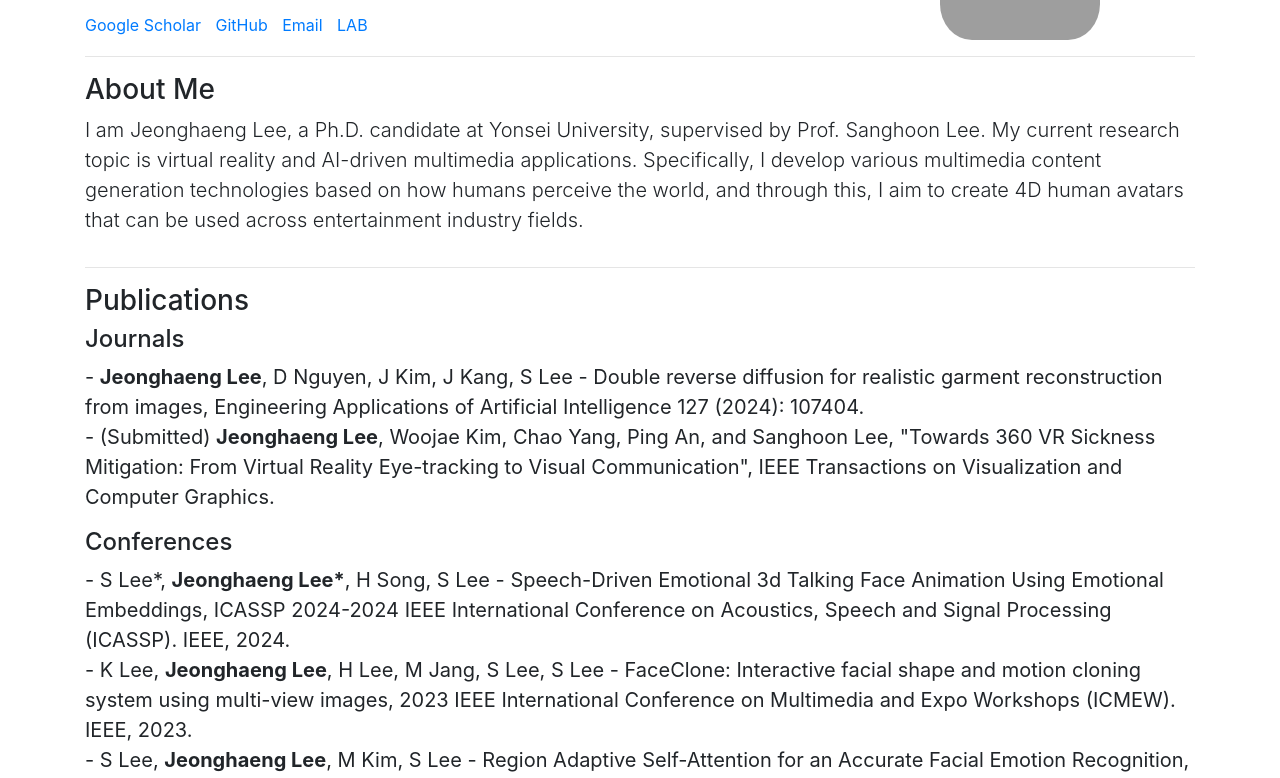
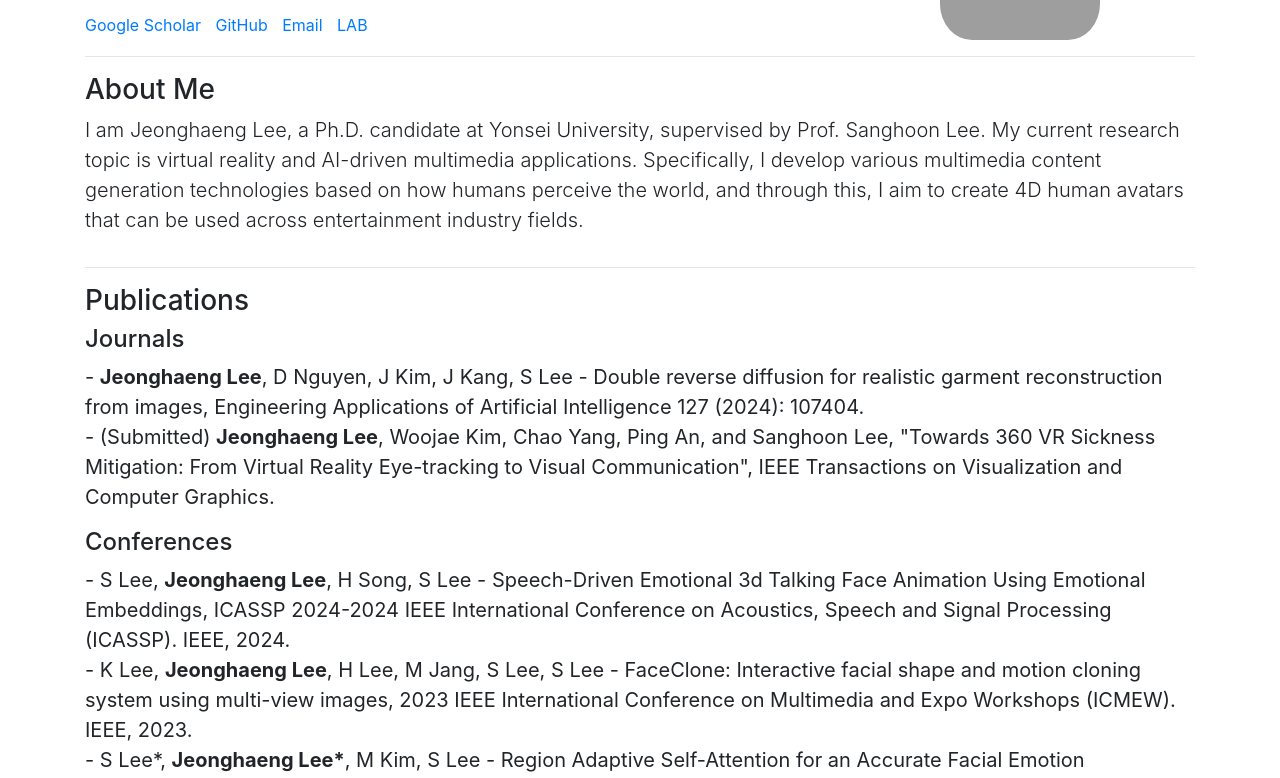
Before and after one commit to HaengInThere/cv, a website: page index.html in a window 1280 px wide. Shown: the part 164-942 px from the top of the page. Drawn offline with nearby package versions, Linux system fonts and the light colour scheme; grey boxes are pictures that could not be loaded.

Commit message:
version 0.1

```diff
--- a/index.html
+++ b/index.html
@@ -81,9 +81,9 @@
                 <!-- Conferences Section -->
                 <h4 class="subsubtitle">Conferences</h4>
                 <p class="lead"><strong>
-                    - S Lee*, <strong>Jeonghaeng Lee*</strong>, H Song, S Lee - Speech-Driven Emotional 3d Talking Face Animation Using Emotional Embeddings, ICASSP 2024-2024 IEEE International Conference on Acoustics, Speech and Signal Processing (ICASSP). IEEE, 2024. <br>
+                    - S Lee, <strong>Jeonghaeng Lee</strong>, H Song, S Lee - Speech-Driven Emotional 3d Talking Face Animation Using Emotional Embeddings, ICASSP 2024-2024 IEEE International Conference on Acoustics, Speech and Signal Processing (ICASSP). IEEE, 2024. <br>
                     - K Lee, <strong>Jeonghaeng Lee</strong>, H Lee, M Jang, S Lee, S Lee - FaceClone: Interactive facial shape and motion cloning system using multi-view images, 2023 IEEE International Conference on Multimedia and Expo Workshops (ICMEW). IEEE, 2023.<br>
-                    - S Lee, <strong>Jeonghaeng Lee</strong>, M Kim, S Lee - Region Adaptive Self-Attention for an Accurate Facial Emotion Recognition, 2022 Asia-Pacific Signal and Information Processing Association Annual Summit and Conference (APSIPA ASC). IEEE, 2022. <br>
+                    - S Lee*, <strong>Jeonghaeng Lee*</strong>, M Kim, S Lee - Region Adaptive Self-Attention for an Accurate Facial Emotion Recognition, 2022 Asia-Pacific Signal and Information Processing Association Annual Summit and Conference (APSIPA ASC). IEEE, 2022. <br>
                     - <strong>Jeonghaeng Lee</strong>, W Kim, J Kim, S Lee - A study on virtual reality sickness and visual attention, 2021 Asia-Pacific Signal and Information Processing Association Annual Summit and Conference (APSIPA ASC). IEEE, 2021.<br>
                     </strong>
 
```
